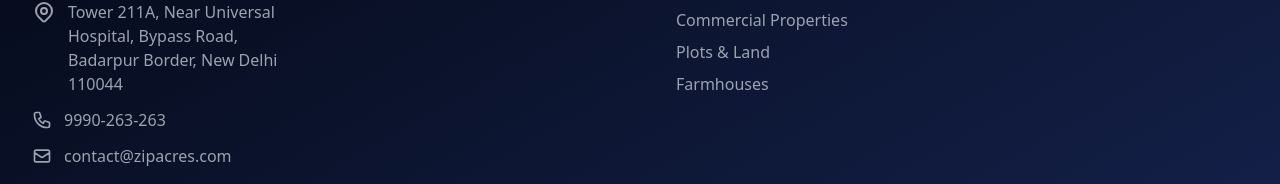
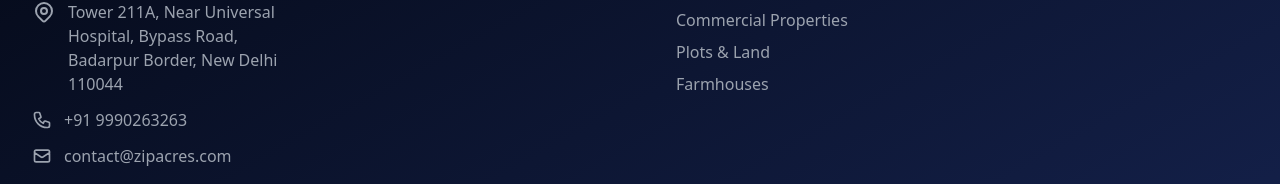
Before and after one commit to Himanshujha25/zipacres, a React (Vite) app in the folder frontend/: page / in a window 1280 px wide. Shown: the part 5000-5184 px from the top of the page. Built offline with nearby package versions, Linux system fonts and the light colour scheme.

Commit message:
numberupdated

```diff
--- a/frontend/src/components/Footer.jsx
+++ b/frontend/src/components/Footer.jsx
@@ -102,7 +102,7 @@ export default function Footer() {
               </div>
               <div className="flex items-center text-gray-400">
                 <PhoneIcon />
-                <span className="ml-3"> 9990-263-263</span>
+                <span className="ml-3">+91 9990263263</span>
               </div>
               <div className="flex items-center text-gray-400">
                 <MailIcon />
--- a/frontend/src/pages/user/PropertyDetails.jsx
+++ b/frontend/src/pages/user/PropertyDetails.jsx
@@ -166,7 +166,7 @@ export default function PropertyDetails() {
                 </button>
 
                 <a
-                  href={`https://wa.me/919876543210?text=Interested in ${property.title}`}
+                  href={`https://wa.me/919990263263?text=Interested%20in%20${encodeURIComponent(property.title)}`}
                   target="_blank"
                   rel="noreferrer"
                   className="block w-full bg-gradient-to-r from-green-700 to-green-800 text-white text-center py-4 rounded-xl hover:from-green-800 hover:to-green-700 transition font-semibold shadow-2xl flex items-center justify-center gap-2"
--- a/frontend/src/pages/user/Showproperty.jsx
+++ b/frontend/src/pages/user/Showproperty.jsx
@@ -138,12 +138,13 @@ export default function Properties() {
         >
           <option>All</option>
           <option>Apartment</option>
+           <option>Land/Plot</option>
           <option>Villa</option>
           <option>Penthouse</option>
           <option>Studio</option>
           <option>Independent House</option>
           <option>Farmhouse</option>
-          <option>Land/Plot</option>
+          <option>Commercial Shop</option>
         </select>
         <select
           value={tempFilters.price}
```
